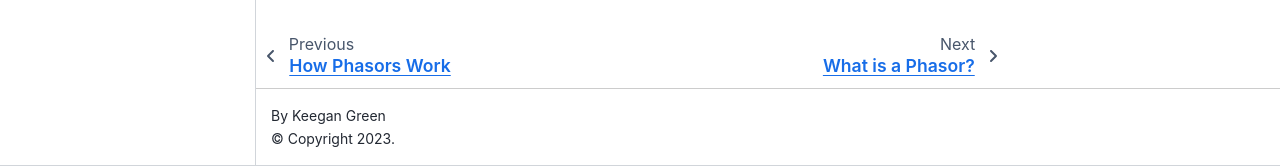
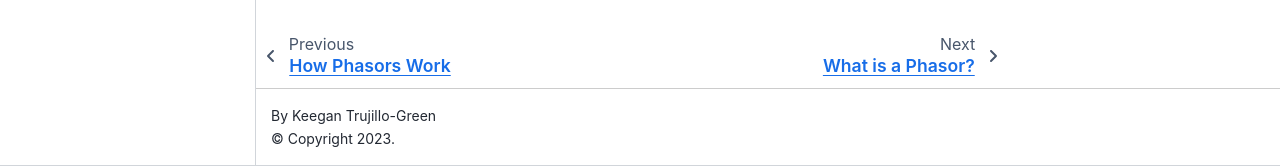
Before and after one commit to keeganmjgreen/how_phasors_work, a Jupyter Book: the page built from 1_introduction.ipynb, in a window 1280 px wide and 900 px high, scrolled down 2358 px. Shown: the part 734-900 px from the top of the window. Built offline with Jupyter Book 1.0.4 settings and Sphinx 7.4.7 and the Sphinx Book theme 1.1.4, drawn with Linux system fonts in a browser that asks for light colours.

```diff
--- a/_config.yml
+++ b/_config.yml
@@ -1,5 +1,5 @@
 title: How Phasors Work
-author: Keegan Green
+author: Keegan Trujillo-Green
 execute:
   execute_notebooks: force
 latex:
```
Also changed, not shown: 0_prelude.md (+4 -3 lines), 6 other files.
